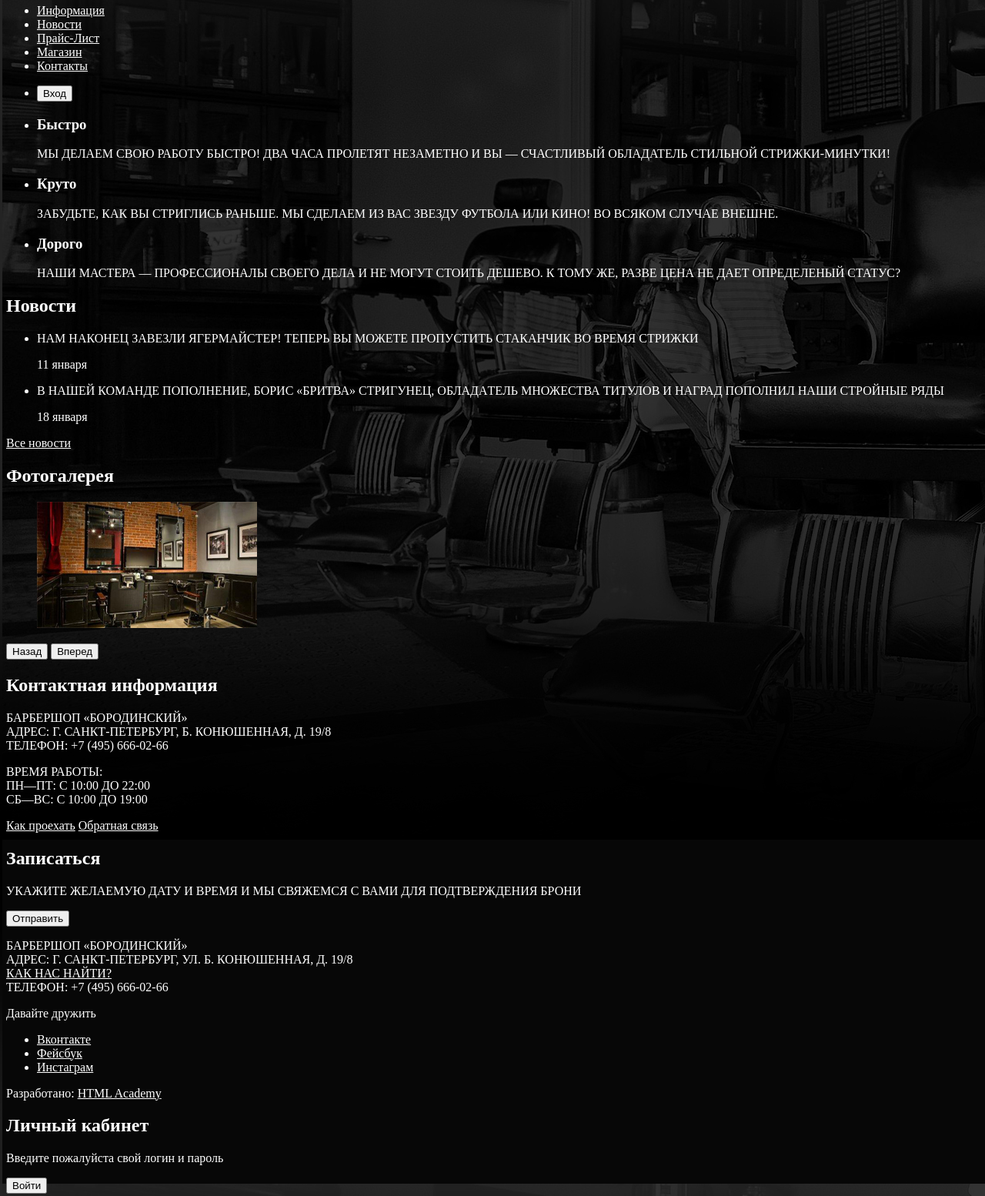
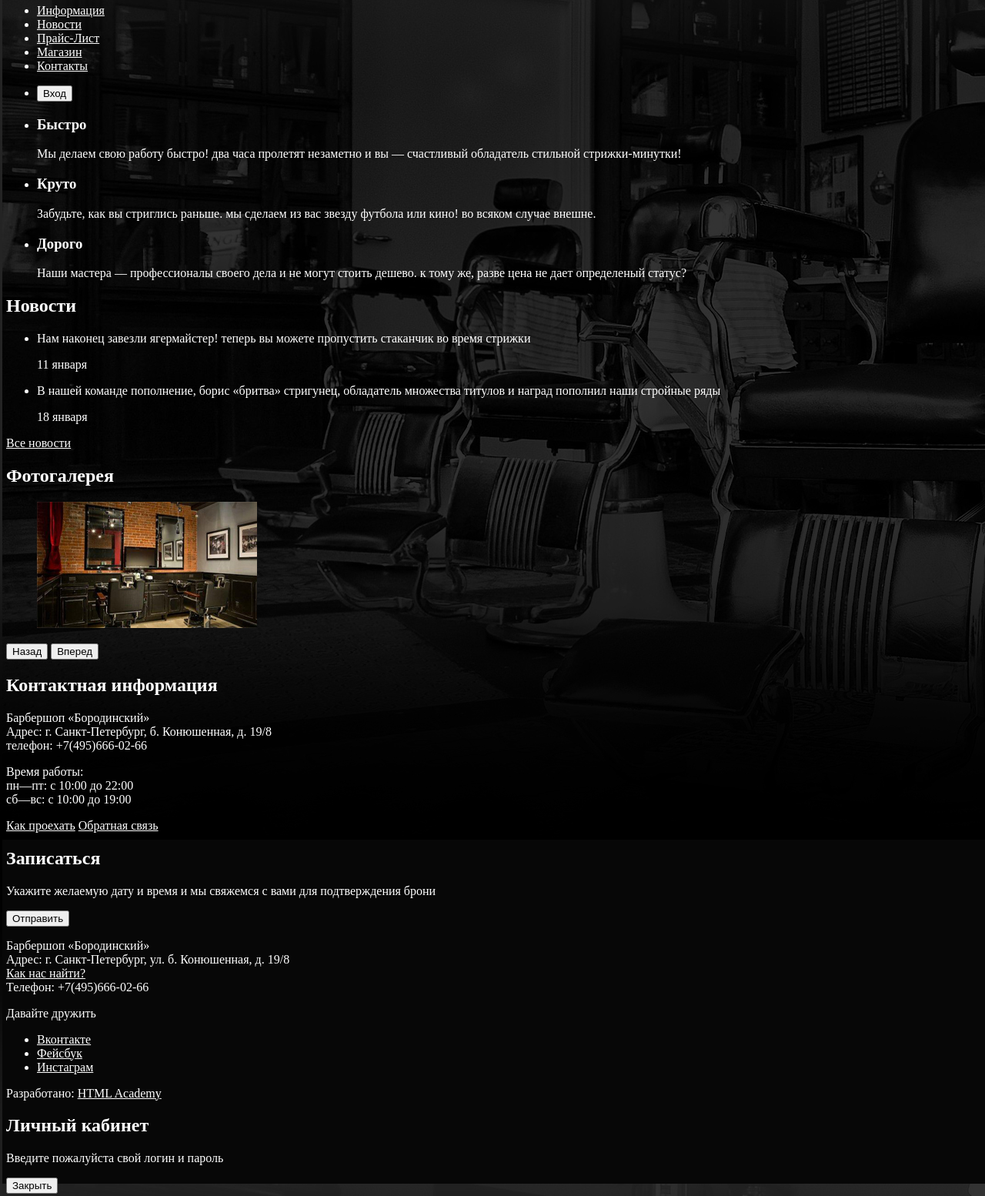
Before and after one commit to Shtakket/Barbershop, a plain HTML site: page index.html in a window 1280 px wide. Shown: the part 178-1732 px from the top of the page at 77% size. Drawn offline with Linux system fonts and the light colour scheme.

Commit message:
Обновление текста

```diff
--- a/index.html
+++ b/index.html
@@ -33,19 +33,19 @@
       <ul class="advantages-list">
         <li class="advantages-list-item">
           <h3>Быстро</h3>
-          <p>МЫ ДЕЛАЕМ СВОЮ РАБОТУ БЫСТРО! ДВА ЧАСА ПРОЛЕТЯТ НЕЗАМЕТНО И ВЫ
-             — СЧАСТЛИВЫЙ ОБЛАДАТЕЛЬ СТИЛЬНОЙ СТРИЖКИ-МИНУТКИ!</p>
+          <p>Мы делаем свою работу быстро! два часа пролетят незаметно и вы
+            — счастливый обладатель стильной стрижки-минутки!</p>
         </li>
         <li class="advantages-list-item">
           <h3>Круто</h3>
-          <p>ЗАБУДЬТЕ, КАК ВЫ СТРИГЛИСЬ РАНЬШЕ.
-            МЫ СДЕЛАЕМ ИЗ ВАС ЗВЕЗДУ ФУТБОЛА ИЛИ КИНО!
-            ВО ВСЯКОМ СЛУЧАЕ ВНЕШНЕ.</p>
+          <p>Забудьте, как вы стриглись раньше.
+            мы сделаем из вас звезду футбола или кино!
+            во всяком случае внешне.</p>
         </li>
         <li class="advantages-list-item">
           <h3>Дорого</h3>
-          <p>НАШИ МАСТЕРА — ПРОФЕССИОНАЛЫ СВОЕГО ДЕЛА И НЕ МОГУТ СТОИТЬ ДЕШЕВО.
-            К ТОМУ ЖЕ, РАЗВЕ ЦЕНА НЕ ДАЕТ ОПРЕДЕЛЕНЫЙ СТАТУС?</p>
+          <p>Наши мастера — профессионалы своего дела и не могут стоить дешево.
+            к тому же, разве цена не дает определеный статус?</p>
         </li>
       </ul>
     </section>
@@ -54,14 +54,14 @@
       <ul class="news-list">
         <li class="news-list-item">
           <p>
-            НАМ НАКОНЕЦ ЗАВЕЗЛИ ЯГЕРМАЙСТЕР! ТЕПЕРЬ ВЫ МОЖЕТЕ ПРОПУСТИТЬ СТАКАНЧИК ВО ВРЕМЯ СТРИЖКИ
+            Нам наконец завезли ягермайстер! теперь вы можете пропустить стаканчик во время стрижки
           </p>
           <time datetime="2019-01-11">11 января</time>
         </li>
         <li class="news-list-item">
           <p>
-            В НАШЕЙ КОМАНДЕ ПОПОЛНЕНИЕ, БОРИС «БРИТВА» СТРИГУНЕЦ,
-            ОБЛАДAТЕЛЬ МНОЖЕСТВА ТИТУЛОВ И НАГРАД ПОПОЛНИЛ НАШИ СТРОЙНЫЕ РЯДЫ
+            В нашей команде пополнение, борис «бритва» стригунец,
+            обладaтель множества титулов и наград пополнил наши стройные ряды
           </p>
           <time datetime="2019-01-18">18 января</time>
         </li>
@@ -79,14 +79,14 @@
     <section class="contacts">
       <h2>Контактная информация</h2>
       <p>
-        БАРБЕРШОП «БОРОДИНСКИЙ»<br>
-        АДРЕС: Г. САНКТ-ПЕТЕРБУРГ, Б. КОНЮШЕННАЯ, Д. 19/8<br>
-        ТЕЛЕФОН: +7 (495) 666-02-66
+        Барбершоп «Бородинский»<br>
+        Адрес: г. Санкт-Петербург, б. Конюшенная, д. 19/8<br>
+        телефон: +7(495)666-02-66
       </p>
       <p>
-        ВРЕМЯ РАБОТЫ: <br>
-        ПН—ПТ: С 10:00 ДО 22:00<br>
-        СБ—ВС: С 10:00 ДО 19:00
+        Время работы: <br>
+        пн—пт: с 10:00 до 22:00<br>
+        сб—вс: с 10:00 до 19:00
       </p>
       <a href="#">Как проехать</a>
       <a href="#">Обратная связь</a>
@@ -94,7 +94,7 @@
     <section class="sign-up">
       <h2>Записаться</h2>
       <p>
-        УКАЖИТЕ ЖЕЛАЕМУЮ ДАТУ И ВРЕМЯ И МЫ СВЯЖЕМСЯ С ВАМИ ДЛЯ ПОДТВЕРЖДЕНИЯ БРОНИ
+        Укажите желаемую дату и время и мы свяжемся с вами для подтверждения брони
       </p>
       <form action="#" class="sign-up-form"></form>
       <button type="submit">Отправить</button>
@@ -102,10 +102,10 @@
   </main>
   <footer class="main-footer">
     <p>
-      БАРБЕРШОП «БОРОДИНСКИЙ»<br>
-      АДРЕС: Г. САНКТ-ПЕТЕРБУРГ, УЛ. Б. КОНЮШЕННАЯ, Д. 19/8 <br>
-      <a href="#">КАК НАС НАЙТИ?</a> <br>
-      ТЕЛЕФОН: +7 (495) 666-02-66
+      Барбершоп «Бородинский»<br>
+      Адрес: г. Санкт-Петербург, ул. б. Конюшенная, д. 19/8 <br>
+      <a href="#">Как нас найти?</a> <br>
+      Телефон: +7(495)666-02-66
     </p>
     <div class="social-footer">
       <p>Давайте дружить</p>
@@ -124,7 +124,7 @@
     <h2>Личный кабинет</h2>
     <p>Введите пожалуйста свой логин и пароль</p>
     <form action="#"></form>
-    <button type="submit">Войти</button>
+    <button type="button">Закрыть</button>
   </section>
   <section class="map">
     <h2 class="1visually-hidden">Как до нас добраться?</h2>
```
